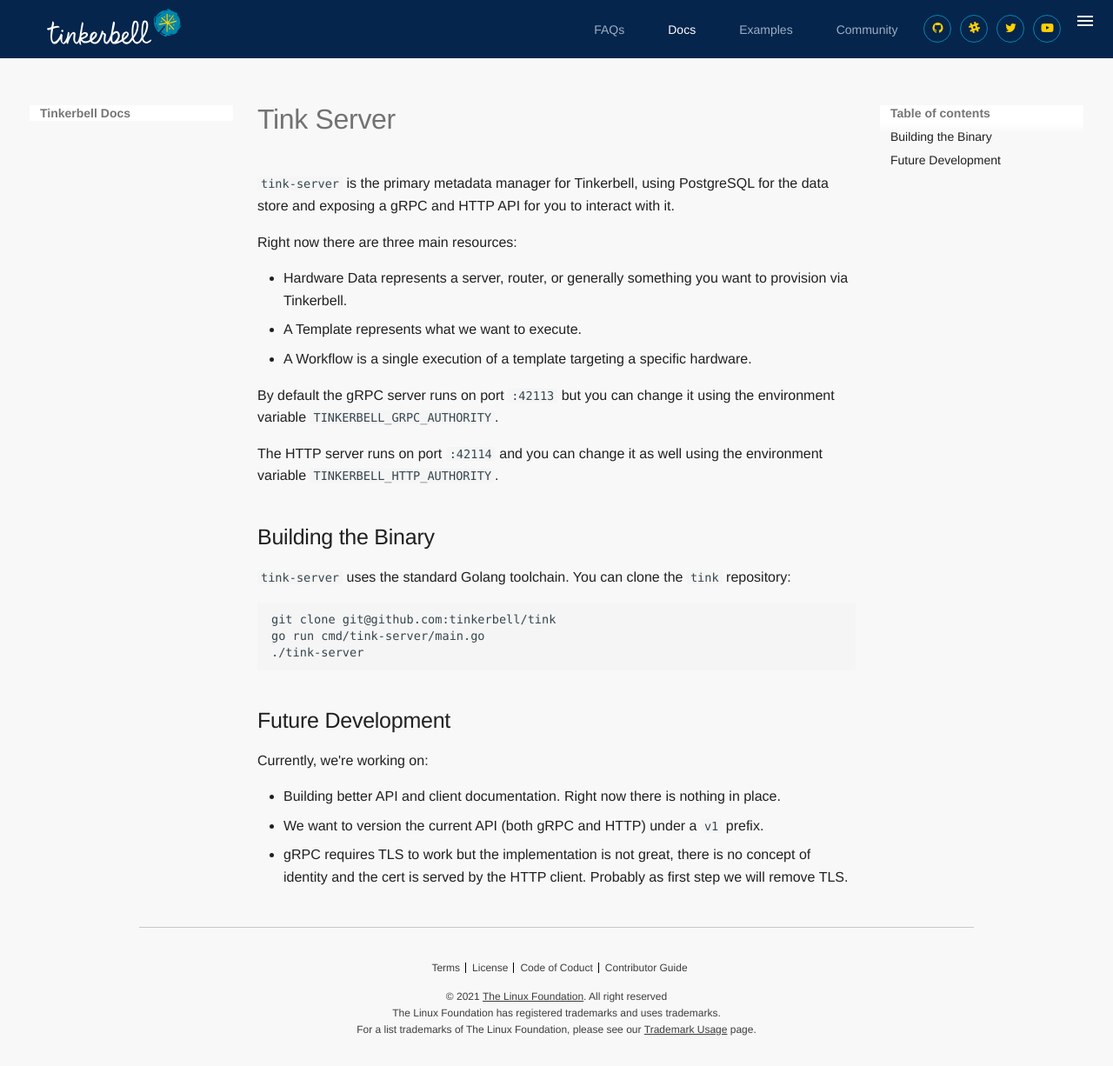
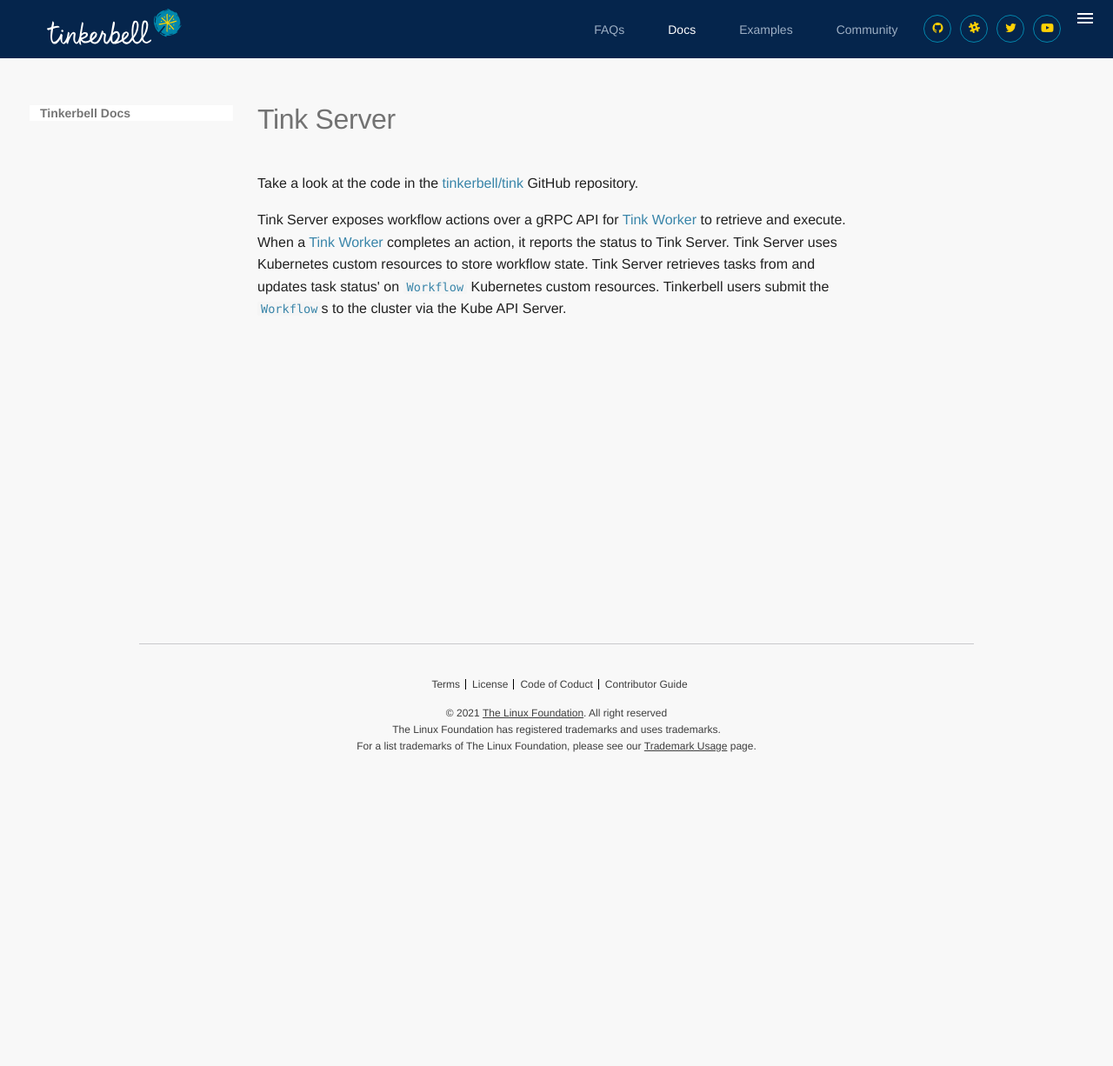
Before and after one commit to tinkerbell/tinkerbell-docs, an MkDocs documentation site: the page built from docs/services/tink-server.md, in a window 1280 px wide. Shown: the whole page at 87% size. Built offline with MkDocs 1.6.1 and Material for MkDocs 9.7.7, drawn with Linux system fonts in a browser that asks for light colours; some web fonts are replaced; after the commit the page ends 900 px from its top, so only the background shows below that.

Commit message:
Simplify tink server docs
Signed-off-by: Chris Doherty <chris.doherty4@gmail.com>

````diff
--- a/docs/services/tink-server.md
+++ b/docs/services/tink-server.md
@@ -1,39 +1,16 @@
 ---
 title: Tink Server
-date: 2021-02-03
 ---
 
 # Tink Server
 
-`tink-server` is the primary metadata manager for Tinkerbell, using PostgreSQL for the data store and exposing a gRPC and HTTP API for you to interact with it.
+Take a look at the code in the [tinkerbell/tink] GitHub repository.
 
-Right now there are three main resources:
+Tink Server exposes workflow actions over a gRPC API for [Tink Worker] to retrieve and execute. When a [Tink Worker] completes an action, it reports the status to Tink Server.
+Tink Server uses Kubernetes custom resources to store workflow state.
+Tink Server retrieves tasks from and updates task status' on [`Workflow`][workflow] Kubernetes custom resources. Tinkerbell users submit the [`Workflow`][workflow]s to the cluster via the Kube API Server.
 
-- Hardware Data represents a server, router, or generally something you want to provision via Tinkerbell.
-- A Template represents what we want to execute.
-- A Workflow is a single execution of a template targeting a specific hardware.
-
-By default the gRPC server runs on port `:42113` but you can change it using the environment variable `TINKERBELL_GRPC_AUTHORITY`.
-
-The HTTP server runs on port `:42114` and you can change it as well using the environment variable `TINKERBELL_HTTP_AUTHORITY`.
-
-## Building the Binary
-
-`tink-server` uses the standard Golang toolchain.
-You can clone the `tink` repository:
-
-```sh
-git clone git@github.com:tinkerbell/tink
-go run cmd/tink-server/main.go
-./tink-server
-```
-
-## Future Development
-
-Currently, we're working on:
-
-- Building better API and client documentation.
-  Right now there is nothing in place.
-- We want to version the current API (both gRPC and HTTP) under a `v1` prefix.
-- gRPC requires TLS to work but the implementation is not great, there is no concept of identity and the cert is served by the HTTP client.
-  Probably as first step we will remove TLS.
+[tinkerbell/tink]: https://github.com/tinkerbell/tink/tree/main/cmd/tink-server
+[tink worker]: /services/tink-worker
+[workflow]: https://github.com/tinkerbell/tink/blob/main/pkg/apis/core/v1alpha1/workflow_types.go
+[template]: https://github.com/tinkerbell/tink/blob/main/pkg/apis/core/v1alpha1/template_types.go
````
